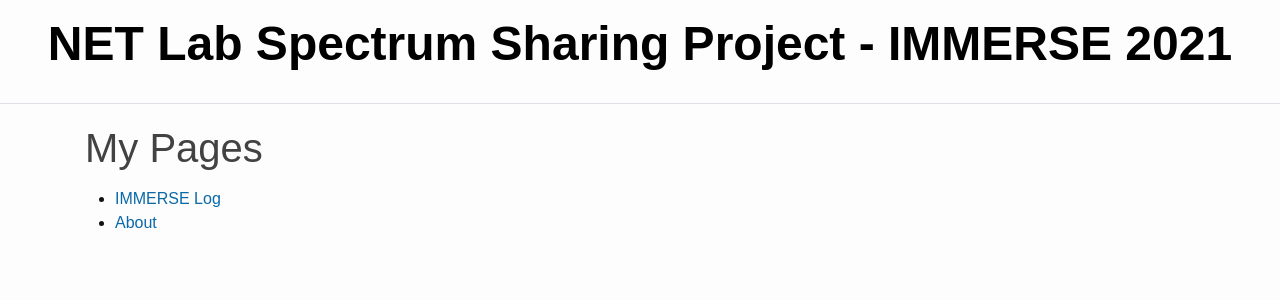
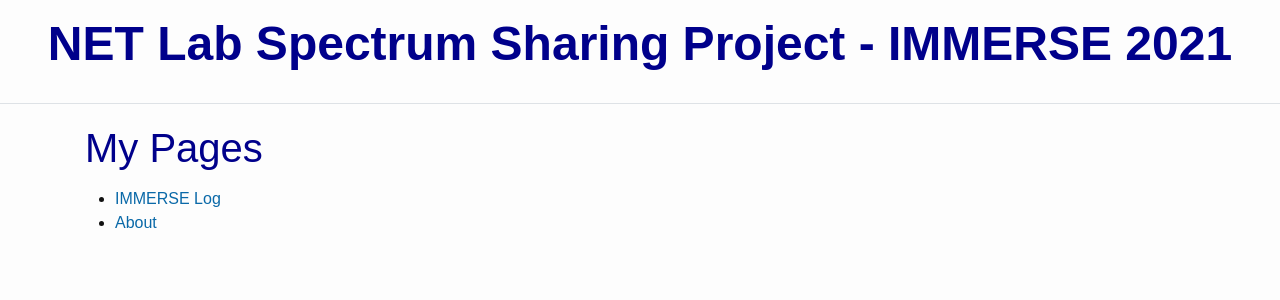
Before and after one commit to squid256/immerse_site, a Jekyll site: the page built from index.md, in a window 1280 px wide. Shown: the top 300 px of the page. Built offline with Jekyll 4.4.1, drawn with Linux system fonts in a browser that asks for light colours.

Commit message:
Make it blue

```diff
--- a/css/main.scss
+++ b/css/main.scss
@@ -277,7 +277,7 @@ $sidebar-hover-color: $secondary-color1;
  }
 
  .title-bar {
-         a { text-decoration: none; color:black;}
+         a { text-decoration: none; color: darkblue;}
  }
 #page-content-wrapper {
     min-width: 100vw;
@@ -287,6 +287,7 @@ $sidebar-hover-color: $secondary-color1;
 
 h1 {
     padding-top: 20px;
+    color: darkblue
 }
 
 h3 {
```
